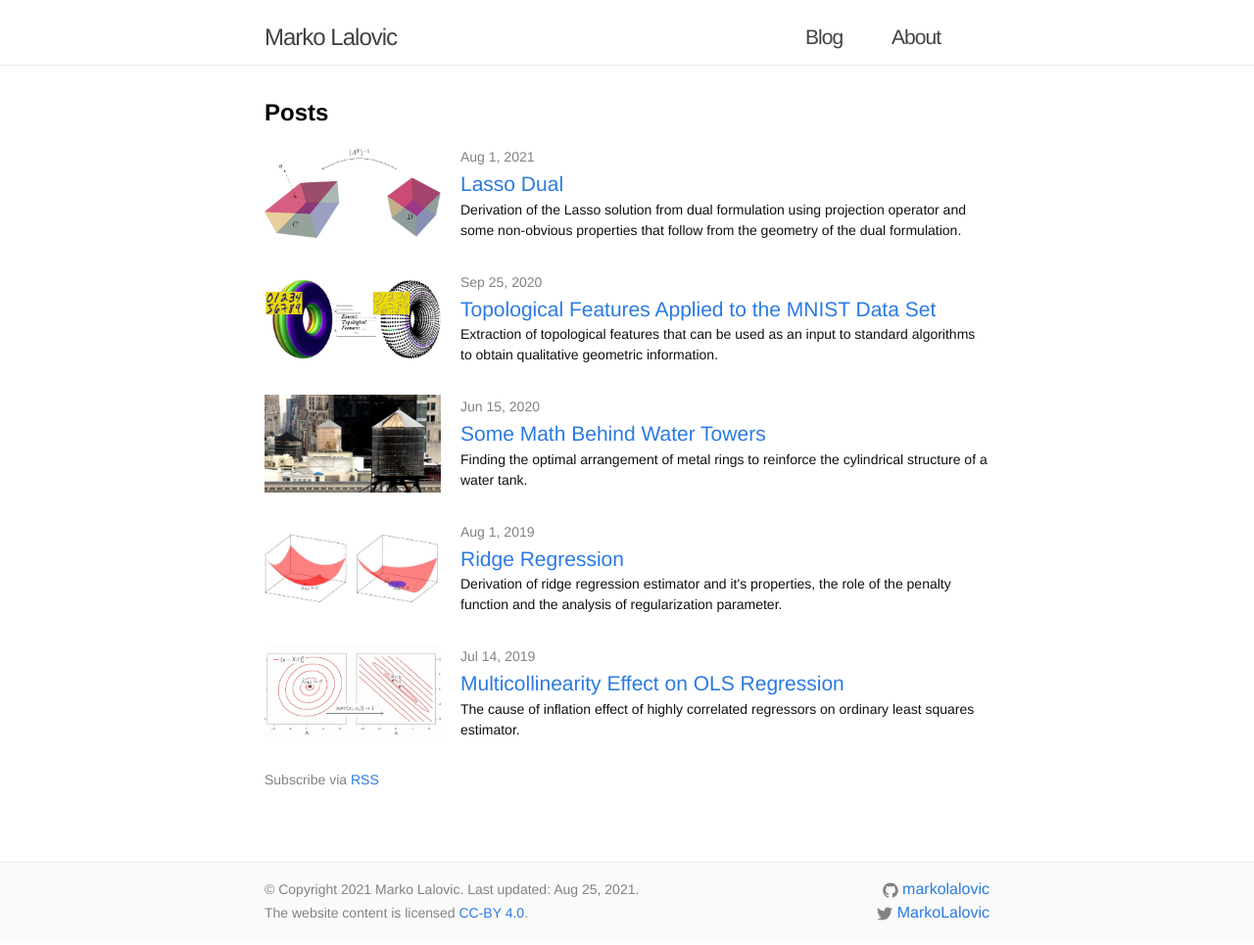
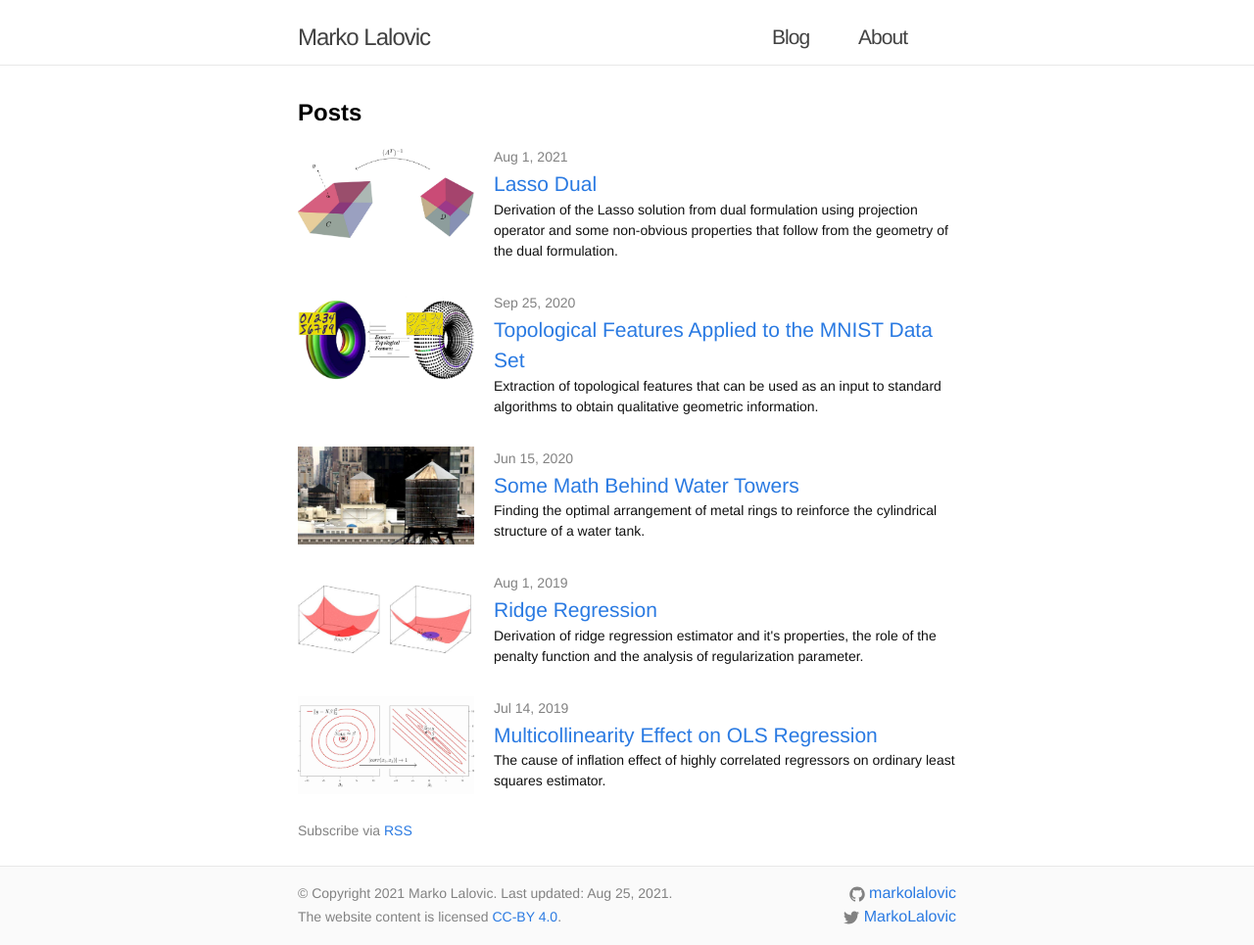
Before and after one commit to markolalovic/blog, a Jekyll site: the page built from index.markdown, in a window 1280 px wide. Shown: the whole page at 98% size. Built offline with Jekyll 4.4.1, drawn with Linux system fonts in a browser that asks for light colours.

Commit message:
set width against low res clutter

```diff
--- a/assets/css/main.css
+++ b/assets/css/main.css
@@ -196,6 +196,7 @@ pre>code {
 }
 
 .wrapper {
+    width: 42em;
     max-width: -webkit-calc(800px - (30px * 2));
     max-width: calc(800px - (30px * 2));
     margin-right: auto;
```
Also changed, not shown: _includes/head.html (line endings or trailing spaces).
